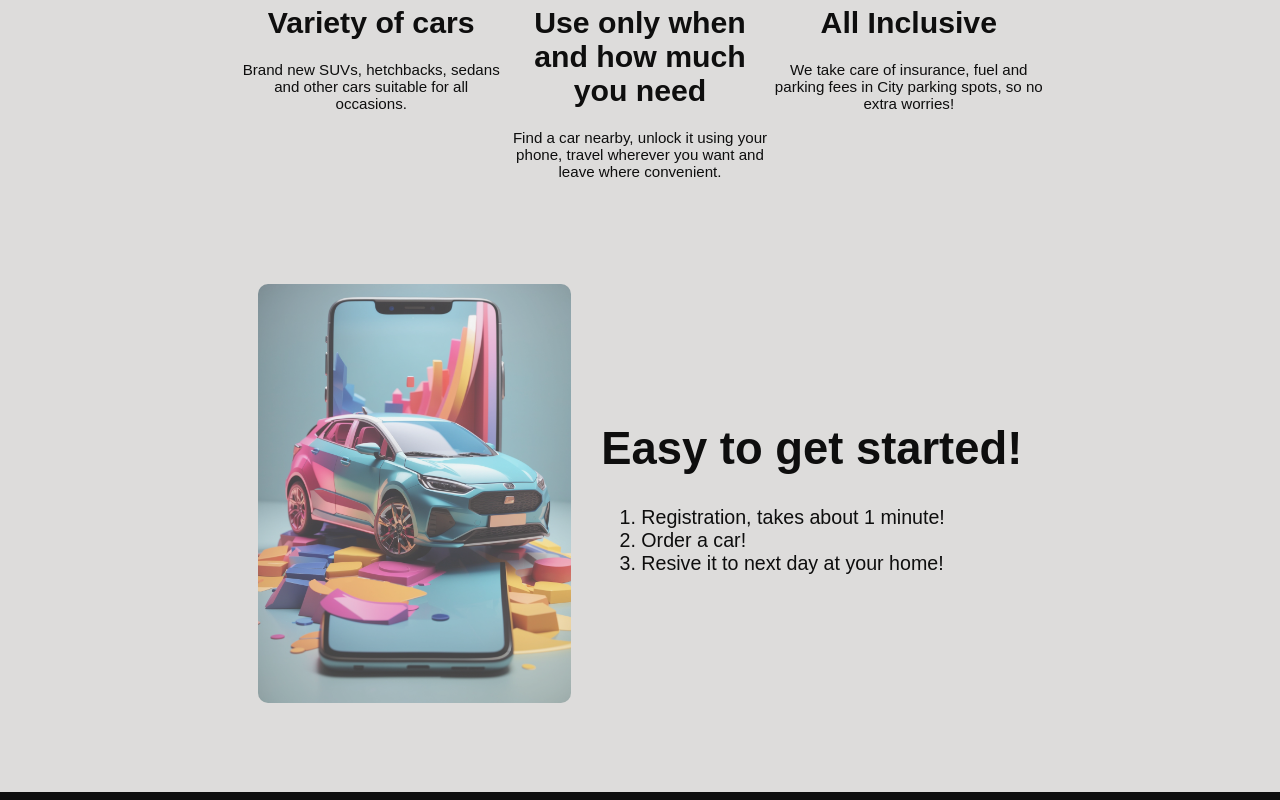
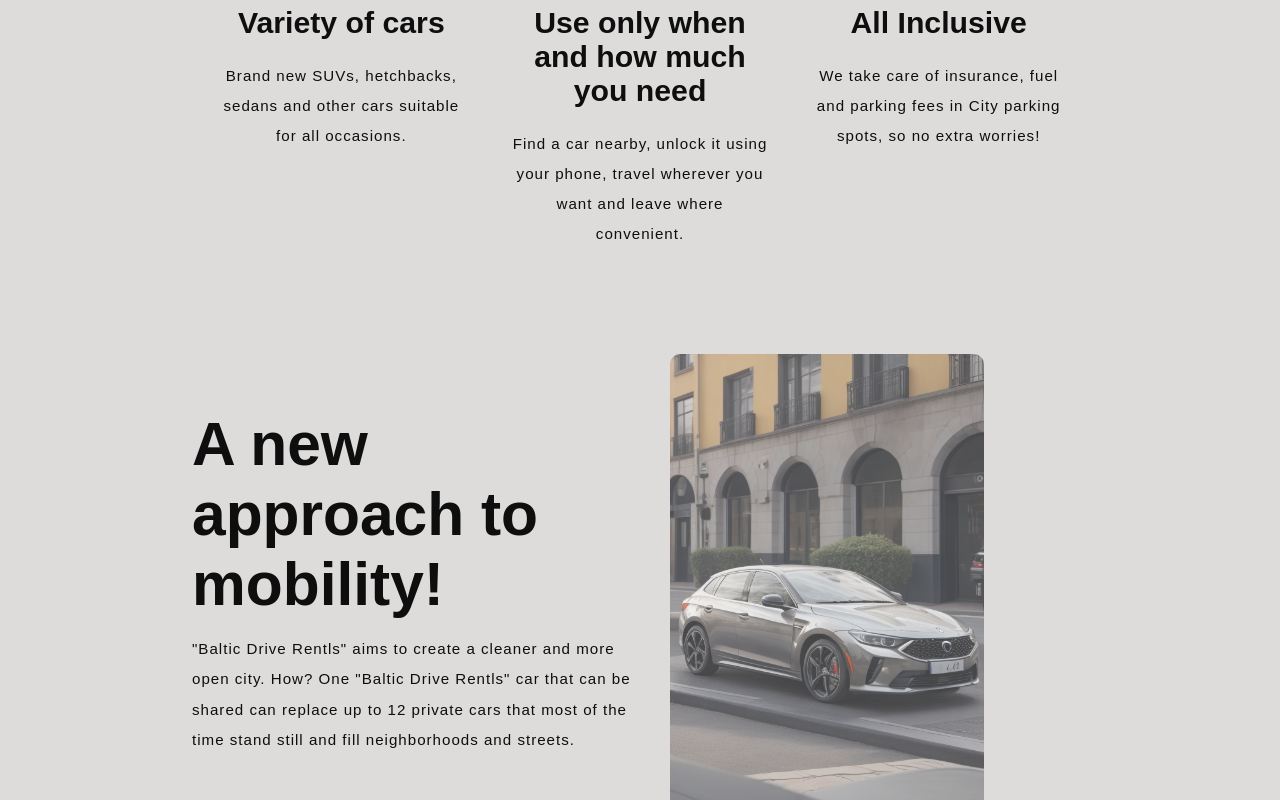
Before and after one commit to Dimitrijevs/baltic-drive-rentals, a Vue app: page / in a window 1280 px wide. Shown: the part 840-1640 px from the top of the page. Built offline with nearby package versions, Linux system fonts and the light colour scheme.

Commit message:
updated homeView and readme.md file

```diff
--- a/src/components/appFooter.vue
+++ b/src/components/appFooter.vue
@@ -9,7 +9,7 @@
                 <img :src="require('@/assets/email.png')" alt="#">
                 <div class="email-container">
                     <h1>Contact Us</h1>
-                    <p>example@gmail.com</p>
+                    <p>support@balticdriverentals.com</p>
                 </div>
             </div>
         </div>
--- a/src/views/HomeView.vue
+++ b/src/views/HomeView.vue
@@ -36,6 +36,18 @@
               </p>
           </div>
       </div>
+  </div>
+
+  <div class="middle-container-second">
+    <div class="left-container">
+        <h1>A new approach to mobility!</h1>
+        <p>
+            "Baltic Drive Rentls" aims to create a cleaner and more open city. How?
+            One "Baltic Drive Rentls" car that can be shared can replace up to 12 private cars
+            that most of the time stand still and fill neighborhoods and streets.
+        </p>
+    </div>
+    <img :src="require('@/assets/car2.jpg')" alt="">
   </div>
 
   <div class="bottom-container">
@@ -130,6 +142,7 @@
   .middle-container > .facts-container > .fact {
       width: 30%;
       text-align: center;
+      margin: 0 20px;
   }
 
   .middle-container > .facts-container > .fact > h1 {
@@ -138,6 +151,49 @@
 
   .middle-container > .facts-container > .fact > h1:hover {
       color: var(--skin);
+  }
+
+  .middle-container > .facts-container > .fact > p {
+    line-height: 2rem;
+    letter-spacing: 1px;
+  }
+
+  .middle-container-second {
+    display: flex;
+    align-items: center;
+    margin: 7% auto;
+    width: 70%;
+  }
+
+  .middle-container-second > img {
+    border-radius: 10px;
+    width: 35%;
+    opacity: 0.7;
+    transition: 0.3s;
+  }
+
+  .middle-container-second > img:hover {
+    opacity: 1;
+  }
+
+  .middle-container-second > .left-container {
+    width: 50%;
+    margin-right: 30px;
+  }
+
+  .middle-container-second > .left-container > h1 {
+    font-size: 4rem;
+    margin: 0;
+    transition: 0.3s;
+  }
+
+  .middle-container-second > .left-container > h1:hover {
+    color: var(--skin);
+  }
+
+  .middle-container-second > .left-container > p {
+    line-height: 2rem;
+    letter-spacing: 1px;
   }
 
   .bottom-container {
@@ -173,7 +229,8 @@
       color: var(--skin);
   }
 
-  .bottom-container > .use-container > ol {
-      font-size: 1.3rem;
+  .bottom-container > .use-container > ol > li {
+    line-height: 2rem;
+    letter-spacing: 1px;
   }
 </style>
```
Also changed, not shown: src/assets/car2.jpg (added), 1 other file (tests, documents, lock files or other folders).
